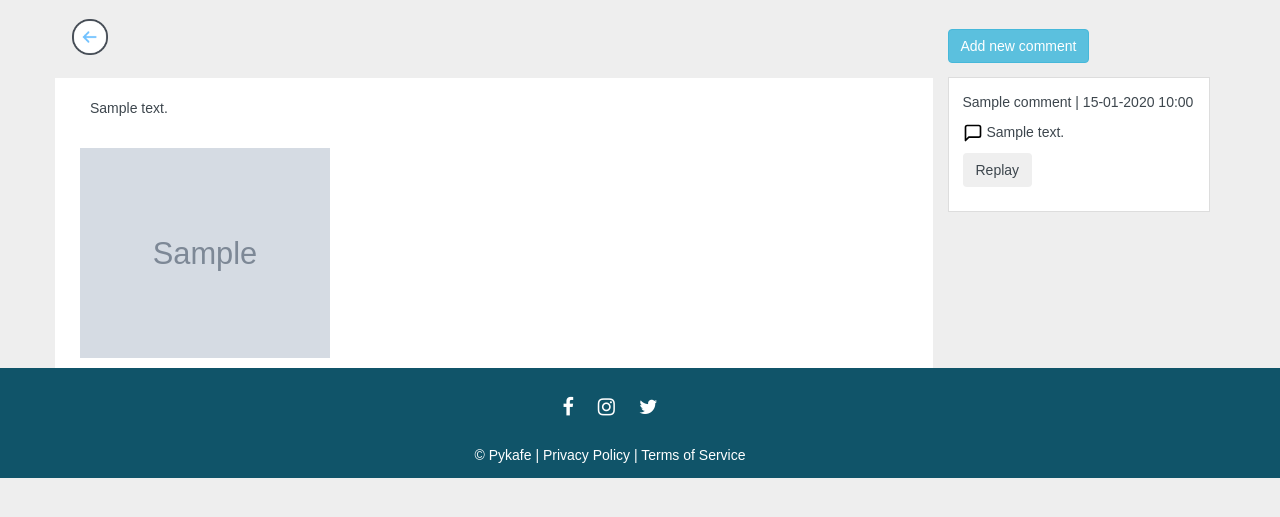
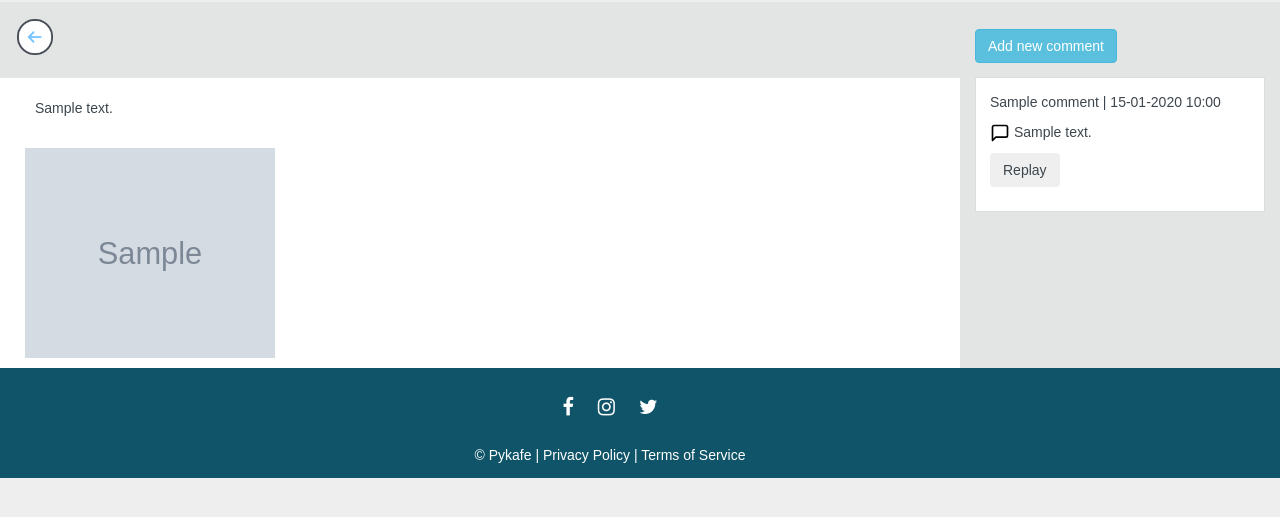
Before and after one commit to joanico/swbemanas, a Django app: page /1/ in a window 1280 px wide. Shown: the part 70-587 px from the top of the page. Run offline with Django 3.2, Linux system fonts and the light colour scheme; tables that the repository leaves empty hold one stand-in row (values such as "Sample post"); grey boxes marked "Sample" are stand-in pictures; some libraries are stand-ins or nearby versions.

Commit message:
fix add comment form

```diff
--- a/swbemanas/marobo/forms.py
+++ b/swbemanas/marobo/forms.py
@@ -18,7 +18,7 @@ class CommentForm(forms.ModelForm):
         widgets = {
             'content' : forms.Textarea(attrs={
                 'rows': '4',
-                'cols': '32',
+                'cols': '40',
                 'maxlength': '200',
             }),
         }
--- a/swbemanas/marobo/static/css/site.css
+++ b/swbemanas/marobo/static/css/site.css
@@ -221,6 +221,8 @@ i.fa:hover {
 
 .container.detail {
     background-color: #e3e4e4;
+    width: 100%;
+    height: auto;
 }
 
 p.label-image {
@@ -371,3 +373,14 @@ img.icons-replay {
     margin-left: 8px;
     padding: 5px;
 }
+
+.display-all-comments {
+    width: 25%;
+    height: auto;
+}
+
+#show {
+    background-color: #fff;
+    padding-left: 6px;
+    padding-top: 10px;
+}
--- a/swbemanas/marobo/templates/marobo/detail.html
+++ b/swbemanas/marobo/templates/marobo/detail.html
@@ -3,7 +3,7 @@
 
 {% block content %}
 <!--Carousel Wrapper-->
-<div class="container">
+<div class="container detail">
     <a href="{% url 'blog' %}"><img src={% static 'icons/back1.png' %} class="icon-back" alt="icon" width="40" height="40"></a>
     <div class="row">
         <div class="col-md-9 display-all-posts">
```
